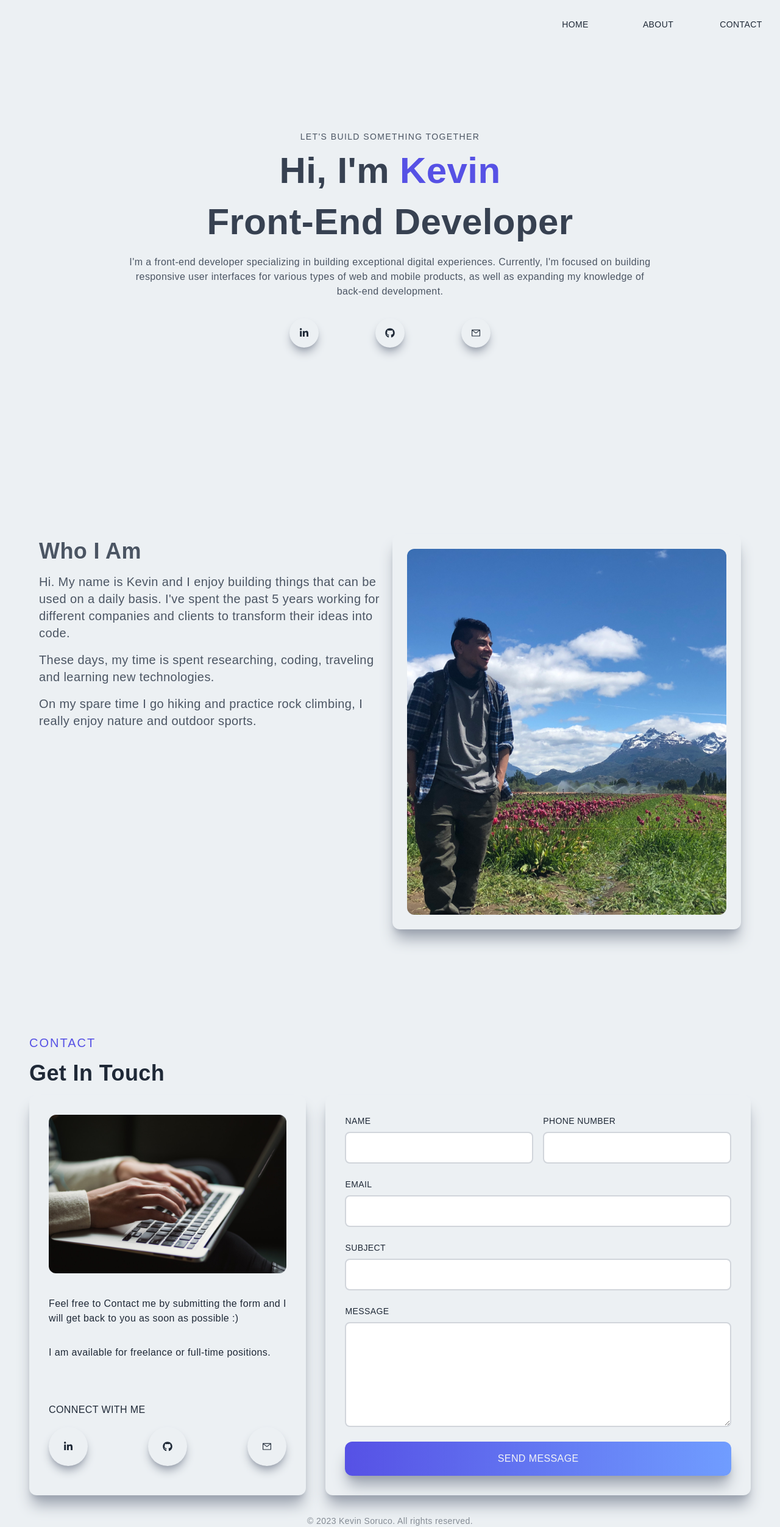
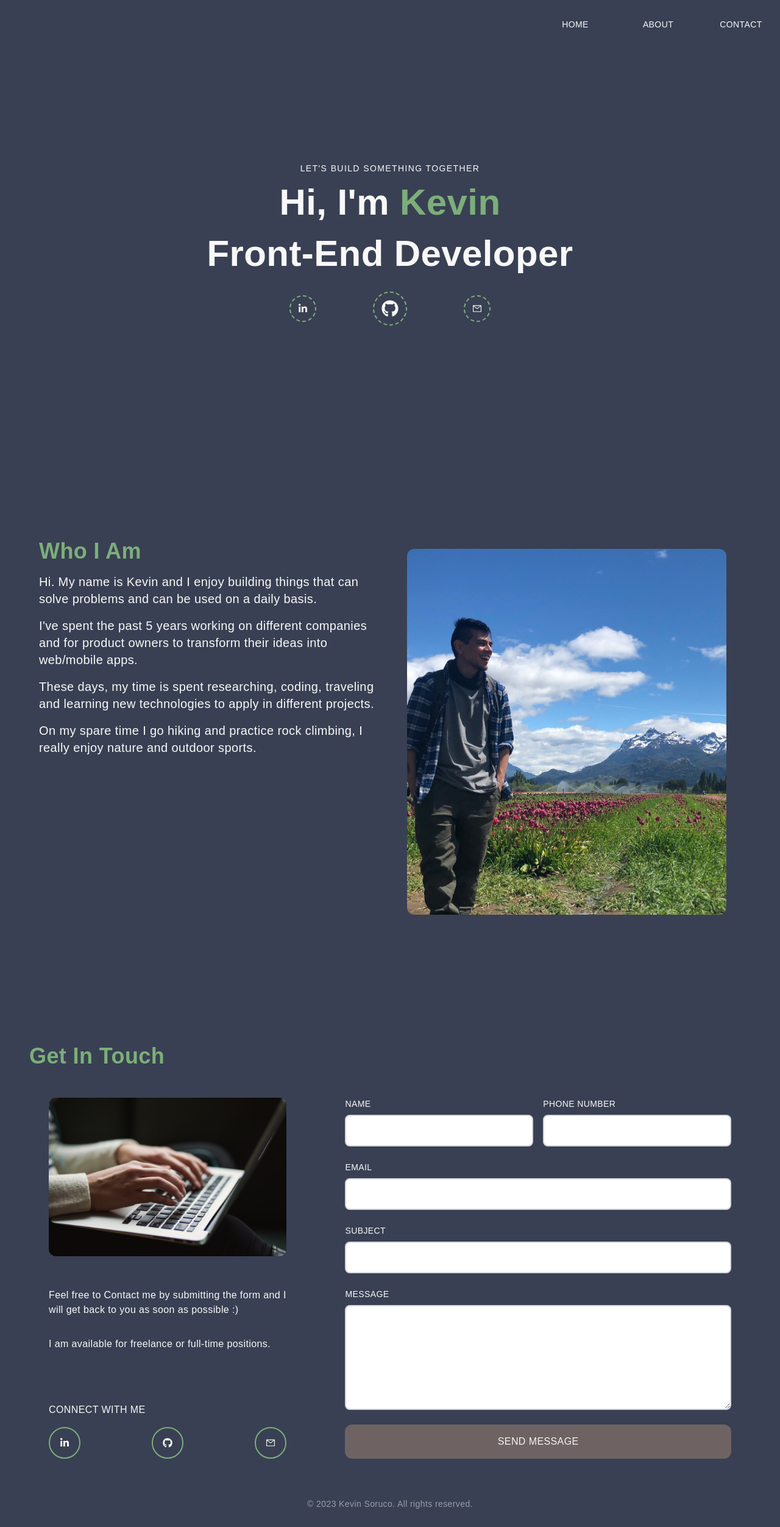
Before and after one commit to skevprog/personal-web-site, a Next.js app: page / in a window 1280 px wide. Shown: the whole page at 61% size. After the commit the page ends 2476 px from the top, so only its background shows below. Built offline with nearby package versions, Linux system fonts and the light colour scheme.

Commit message:
refactor
* Update description
* Update format

```diff
--- a/components/About/index.tsx
+++ b/components/About/index.tsx
@@ -8,14 +8,15 @@ function About() {
     <div id="about" className="w-full md:h-screen p-16 flex items-center py-16">
       <div className="max-w-[1240px] m-auto md:grid grid-cols-2 gap-2">
         <div className="col-span-1">
-          <h2 className="py-2 text-gray-600">Who I Am</h2>
+          <h2 className="py-2 text-[#7cae7a]">Who I Am</h2>
           <section>
-            <p className="py-2 max-w-2xl text-gray-600 text-xl">Hi. My name is Kevin and I enjoy building things that can be used on a daily basis. I&apos;ve spent the past 5 years working for different companies and clients to transform their ideas into code.</p>
-            <p className="py-2 max-w-2xl text-gray-600 text-xl">These days, my time is spent researching, coding, traveling and learning new technologies.</p>
-            <p className="py-2 max-w-2xl text-gray-600 text-xl">On my spare time I go hiking and practice rock climbing, I really enjoy nature and outdoor sports.</p>
+            <p className="py-2 max-w-2xl text-600 text-xl">Hi. My name is Kevin and I enjoy building things that can solve problems and can be used on a daily basis.</p>
+            <p className="py-2 max-w-2xl text-600 text-xl">I&apos;ve spent the past 5 years working on different companies and for product owners to transform their ideas into web/mobile apps.</p>
+            <p className="py-2 max-w-2xl text-600 text-xl">These days, my time is spent researching, coding, traveling and learning new technologies to apply in different projects.</p>
+            <p className="py-2 max-w-2xl text-600 text-xl">On my spare time I go hiking and practice rock climbing, I really enjoy nature and outdoor sports.</p>
           </section>
         </div>
-        <div className="w-full m-auto h-auto shadow-xl shadow-gray-400 rounded-xl p-6 hover:scale-105 ease-in duration-300">
+        <div className="w-full m-auto h-auto rounded-xl p-6 hover:scale-105 ease-in duration-300">
           <Image src={AboutImg} className="rounded-xl" alt="about" />
         </div>
       </div>
--- a/components/Contact/index.tsx
+++ b/components/Contact/index.tsx
@@ -11,13 +11,10 @@ function Contact() {
    return (
       <div id="contact" className="w-full md:h-screen p-10 py-24">
          <div className="max-w-[1240px] m-auto px-2 py-22 w-full ">
-            <p className="text-xl tracking-widest uppercase text-[#5651e5]">
-               Contact
-            </p>
-            <h2 className="py-4">Get In Touch</h2>
+            <h2 className="py-4 text-[#7cae7a]">Get In Touch</h2>
             <div className="grid lg:grid-cols-5 gap-8">
                {/* left */}
-               <div className="col-span-3 lg:col-span-2 w-full h-full shadow-xl shadow-gray-400 rounded-xl p-4">
+               <div className="col-span-3 lg:col-span-2 w-full h-full rounded-xl p-4">
                   <div className="lg:p-4 h-full flex flex-col justify-between">
                      <div>
                         <Image
@@ -31,14 +28,14 @@ function Contact() {
                         <p className="py-4">I am available for freelance or full-time positions. <br /></p>
                      </div>
                      <div>
-                        <p className="uppercase pt-8">Connect With Me</p>
-                        <div className="flex items-center justify-between py-4">
+                        <p className="uppercase pt-8 mb-4">Connect With Me</p>
+                        <div className="flex items-center justify-between">
                            <a
                               href={PERSONAL_LINKS.linkedIn}
                               target="_blank"
                               rel="noreferrer"
                            >
-                              <div className="rounded-full shadow-lg shadow-gray-400 p-6 cursor-pointer hover:scale-110 ease-in duration-300">
+                              <div className="rounded-full  border-2 border-[#7cae7a] p-4 cursor-pointer hover:scale-110 ease-in duration-300">
                                  <FaLinkedinIn />
                               </div>
                            </a>
@@ -47,12 +44,12 @@ function Contact() {
                               target="_blank"
                               rel="noreferrer"
                            >
-                              <div className="rounded-full shadow-lg shadow-gray-400 p-6 cursor-pointer hover:scale-110 ease-in duration-300">
+                              <div className="rounded-full border-2 border-[#7cae7a] p-4 cursor-pointer hover:scale-110 ease-in duration-300">
                                  <FaGithub />
                               </div>
                            </a>
 
-                           <div className="rounded-full shadow-lg shadow-gray-400 p-6 cursor-pointer hover:scale-110 ease-in duration-300">
+                           <div className="rounded-full border-2 border-[#7cae7a] p-4 cursor-pointer hover:scale-110 ease-in duration-300">
                               <AiOutlineMail />
                            </div>
                         </div>
@@ -60,7 +57,7 @@ function Contact() {
                   </div>
                </div>
                {/* right */}
-               <div className="col-span-3 w-full h-auto shadow-xl shadow-gray-400 rounded-xl lg:p-4">
+               <div className="col-span-3 w-full h-auto  rounded-xl lg:p-4">
                   <div className="p-4">
                      <form
                         action="https://getform.io/f/08ebcd37-f5b5-45be-8c13-714f011ce060"
--- a/components/Main/index.tsx
+++ b/components/Main/index.tsx
@@ -7,25 +7,22 @@ function Main() {
       <main className="w-full h-screen text-center">
          <div className="max-w-[1240px] w-full h-full mx-auto p-2 flex justify-center items-center">
             <div>
-               <p className="uppercase text-sm tracking-widest text-gray-600">LET&apos;S BUILD SOMETHING TOGETHER</p>
-               <h1 className="py-4 text-gray-700">
+               <p className="uppercase text-sm tracking-widest text-600">LET&apos;S BUILD SOMETHING TOGETHER</p>
+               <h1 className="py-4 text-700">
                   Hi, I&apos;m
-                  <span className="text-[#5651e5]"> Kevin</span>
+                  <span className="text-[#7cae7a]"> Kevin</span>
                </h1>
-               <h1 className="py-2 text-gray-700">
+               <h1 className="py-2">
                   Front-End Developer
                </h1>
-               <p className="py-4 text-gray-600 max-w-[70%] m-auto">
-                  I&apos;m a front-end developer specializing in building exceptional digital experiences. Currently, I&apos;m focused on building responsive user interfaces for various types of web and mobile products, as well as expanding my knowledge of back-end development.
-               </p>
-               <div className="flex items-center justify-between max-w-[330px] m-auto py-4">
-                  <div className="rounded-full shadow-lg shadow-gray-400 p-4 cursor-pointer hover:scale-110 ease-in duration-300">
+               <div className="flex items-center justify-between max-w-[330px] m-auto mt-6">
+                  <div className="rounded-full p-3 cursor-pointer border-dashed border-2 border-[#7cae7b] hover:scale-110 ease-in duration-300">
                      <FaLinkedinIn />
                   </div>
-                  <div className="rounded-full shadow-lg shadow-gray-400 p-4 cursor-pointer hover:scale-110 ease-in duration-300">
-                     <FaGithub />
+                  <div className="rounded-full border-dashed border-2 border-[#7cae7a] p-3 cursor-pointer hover:scale-110 ease-in duration-300">
+                     <FaGithub className="h-7 w-7" />
                   </div>
-                  <div className="rounded-full shadow-lg shadow-gray-400 p-4 cursor-pointer hover:scale-110 ease-in duration-300">
+                  <div className="rounded-full border-dashed border-2 border-[#7cae7a] p-3 cursor-pointer hover:scale-110 ease-in duration-300">
                      <AiOutlineMail />
                   </div>
                </div>
--- a/components/Navbar/index.tsx
+++ b/components/Navbar/index.tsx
@@ -38,10 +38,10 @@ function Navbar() {
                </div>
             </div>
 
-            <div className={nav ? "md:hidden fixed left-0 top-0 w-full h-screen bg-black/60" : ""}>
+            <div className={nav ? "md:hidden fixed left-0 top-0 w-full h-screen bg-[#394053]/60" : ""}>
                <div className={
                   nav
-                     ? "fixed left-0 top-0 w-[75%] sm:w-[60%] md:w-[45%] h-screen bg-[#ecf0f3] p-10 ease-in duration-300"
+                     ? "fixed left-0 top-0 w-[75%] sm:w-[60%] md:w-[45%] h-screen bg-[#4e4a59] p-10 ease-in duration-300"
                      : "fixed left-[-100%] top-0 p-10 ease-in duration-300"
                }>
                   <div className="flex w-full items-center justify-between">
--- a/styles/globals.css
+++ b/styles/globals.css
@@ -11,7 +11,7 @@ html {
 
 @layer base {
   body {
-    @apply bg-[#ecf0f3] text-[#1f2937] tracking-wide;
+    @apply bg-[#394053] text-[#f9f8f8] tracking-wide;
   }
 
   h1,
@@ -36,6 +36,6 @@ html {
   }
 
   button {
-    @apply shadow-xl shadow-gray-400 rounded-xl uppercase bg-gradient-to-r from-[#5651e5] to-[#709dff] text-white;
+    @apply rounded-xl uppercase bg-[#6E6362] text-white;
   }
 }
```
